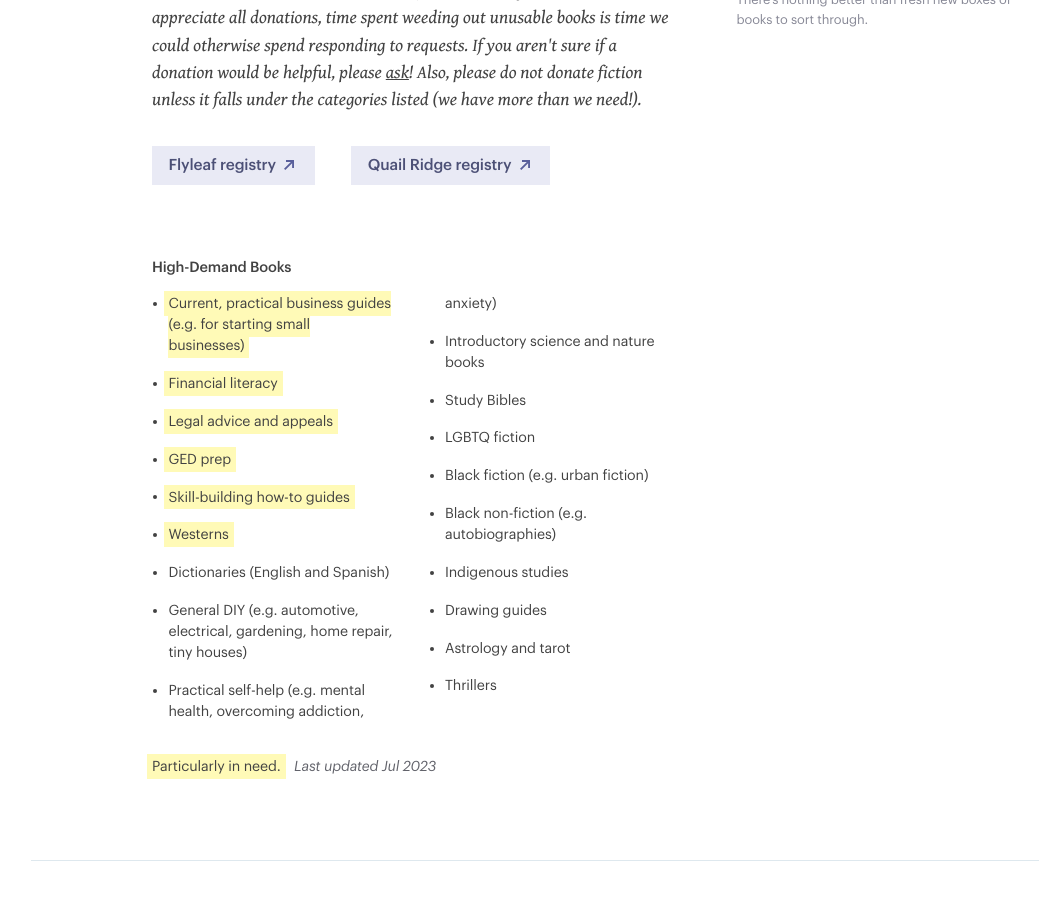
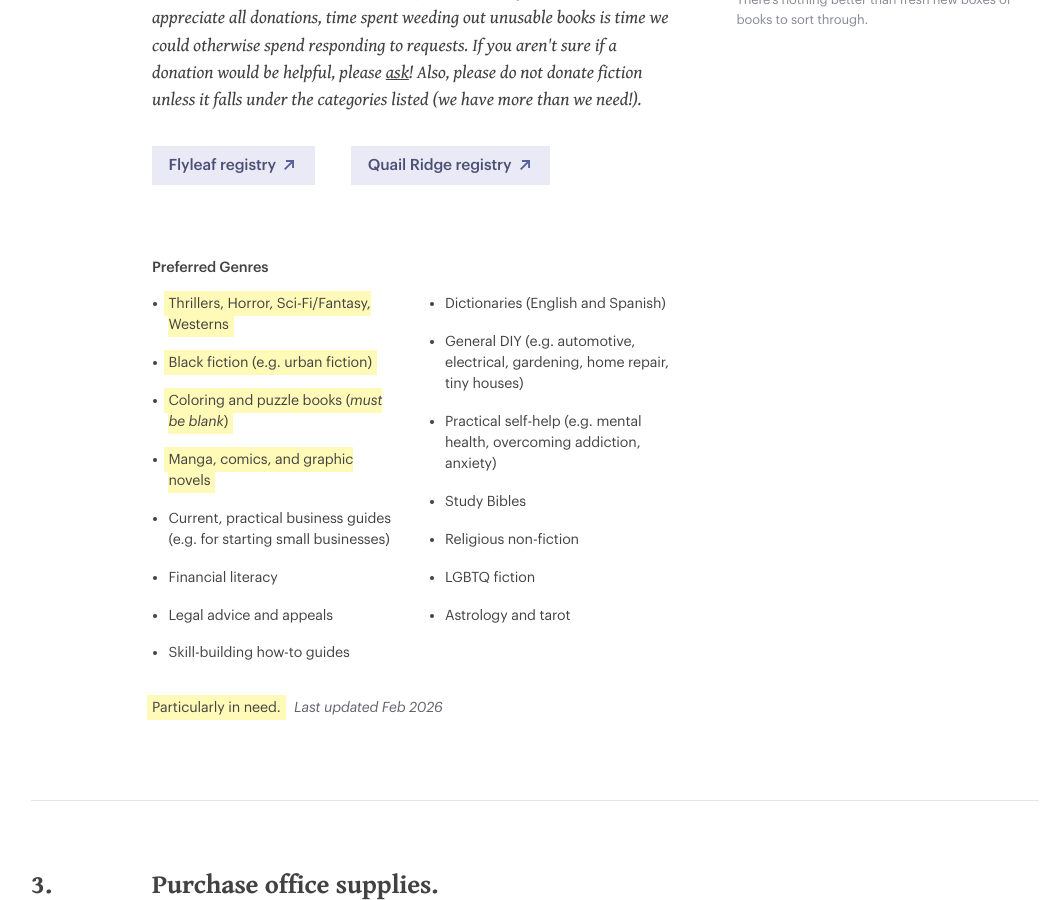
Before and after one commit to prisonbookscollective/prisonbookscollective.github.io, a Jekyll site: the page built from support-us.md, in a window 1280 px wide and 900 px high, scrolled down 1434 px. Shown: the whole window, without its empty margins (105-1146 px from the left). Built offline with Jekyll 4.4.1, drawn with Linux system fonts in a browser that asks for light colours.

Commit message:
updating preferred genres list

```diff
--- a/support-us.md
+++ b/support-us.md
@@ -34,29 +34,26 @@ intro: We are able to do what we do through donations&#58; money, books, supplie
 		<a href="{{ site.quailRidge_wishlist }}" class="btn-secondary external-link link-set">Quail Ridge registry</a>
 
 		<div class="genre-links">
-			<p class="label" id="high-demand-books">High-Demand Books</p>
+			<p class="label" id="high-demand-books">Preferred Genres</p>
 			<ul>
-				<li><mark>Current, practical business guides (e.g. for starting small businesses)</mark></li>
-				<li><mark>Financial literacy</mark></li>
-				<li><mark>Legal advice and appeals</mark></li>
-				<li><mark>GED prep</mark></li>
-				<li><mark>Skill-building how-to guides</mark></li>
-				<li><mark>Westerns</mark></li>
+				<li><mark>Thrillers, Horror, Sci-Fi/Fantasy, Westerns</mark></li>
+				<li><mark>Black fiction (e.g. urban fiction)</mark></li>
+				<li><mark>Coloring and puzzle books (<i>must be blank</i>)</mark></li>
+				<li><mark>Manga, comics, and graphic novels</mark></li>
+				<li>Current, practical business guides (e.g. for starting small businesses)</li>
+				<li>Financial literacy</li>
+				<li>Legal advice and appeals</li>
+				<li>Skill-building how-to guides</li>
 				<li>Dictionaries (English and Spanish)</li>
 				<li>General DIY (e.g. automotive, electrical, gardening, home repair, tiny houses)</li>
 				<li>Practical self-help (e.g. mental health, overcoming addiction, anxiety)</li>
-				<li>Introductory science and nature books</li>
 				<li>Study Bibles</li>
+				<li>Religious non-fiction</li>
 				<li>LGBTQ fiction</li>
-				<li>Black fiction (e.g. urban fiction)</li>
-				<li>Black non-fiction (e.g. autobiographies)</li>
-				<li>Indigenous studies</li>
-				<li>Drawing guides</li>
 				<li>Astrology and tarot</li>
-				<li>Thrillers</li>
 			</ul>
 		</div>
-		<p class="asterisk-description"><mark>Particularly in need.</mark> <i>Last updated Jul 2023</i></p>
+		<p class="asterisk-description"><mark>Particularly in need.</mark> <i>Last updated Feb 2026</i></p>
 	</div>
 	<figure class="support-image">
 		<img src="/img/photo-donations.jpg" alt="A volunteer sorting through books of boxes.">
```
